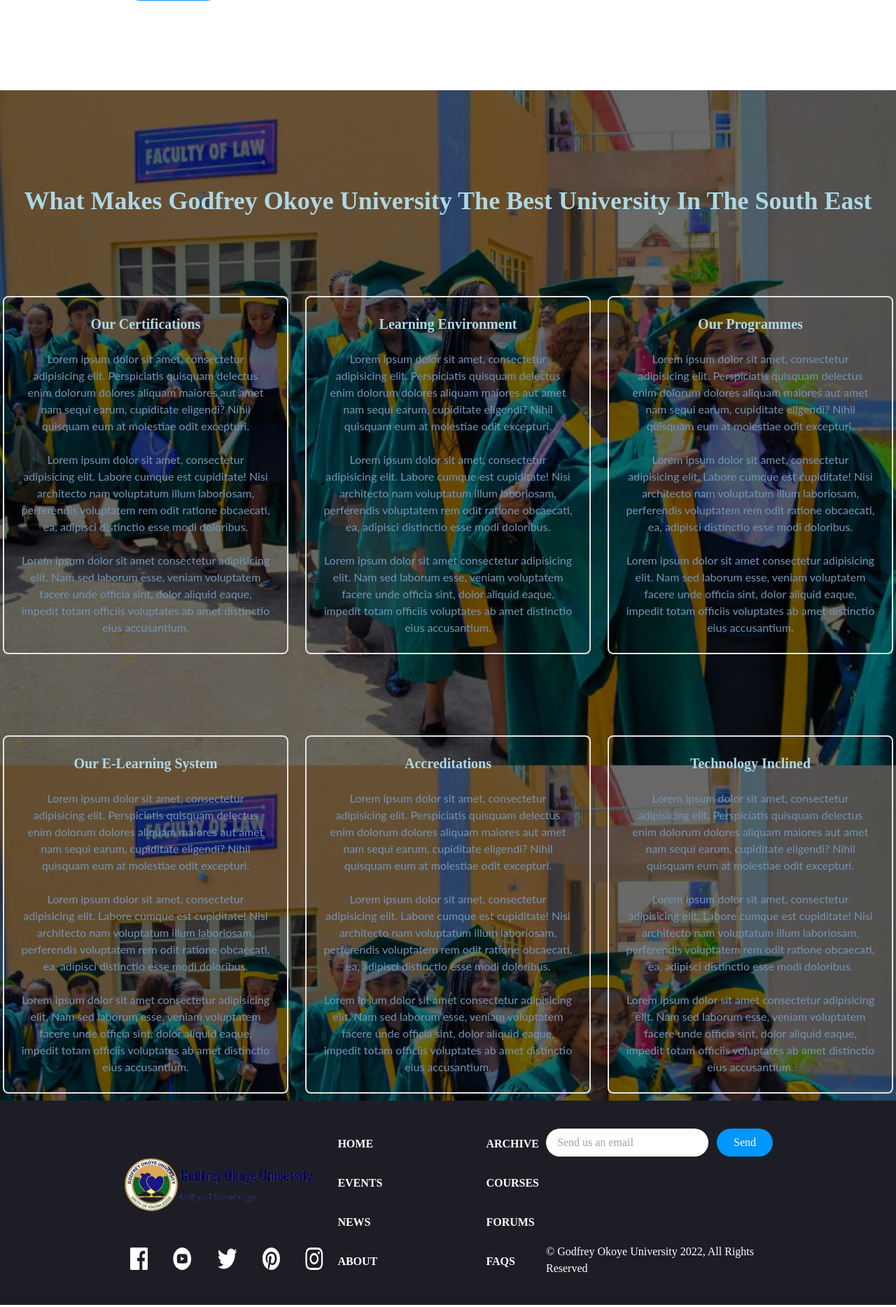
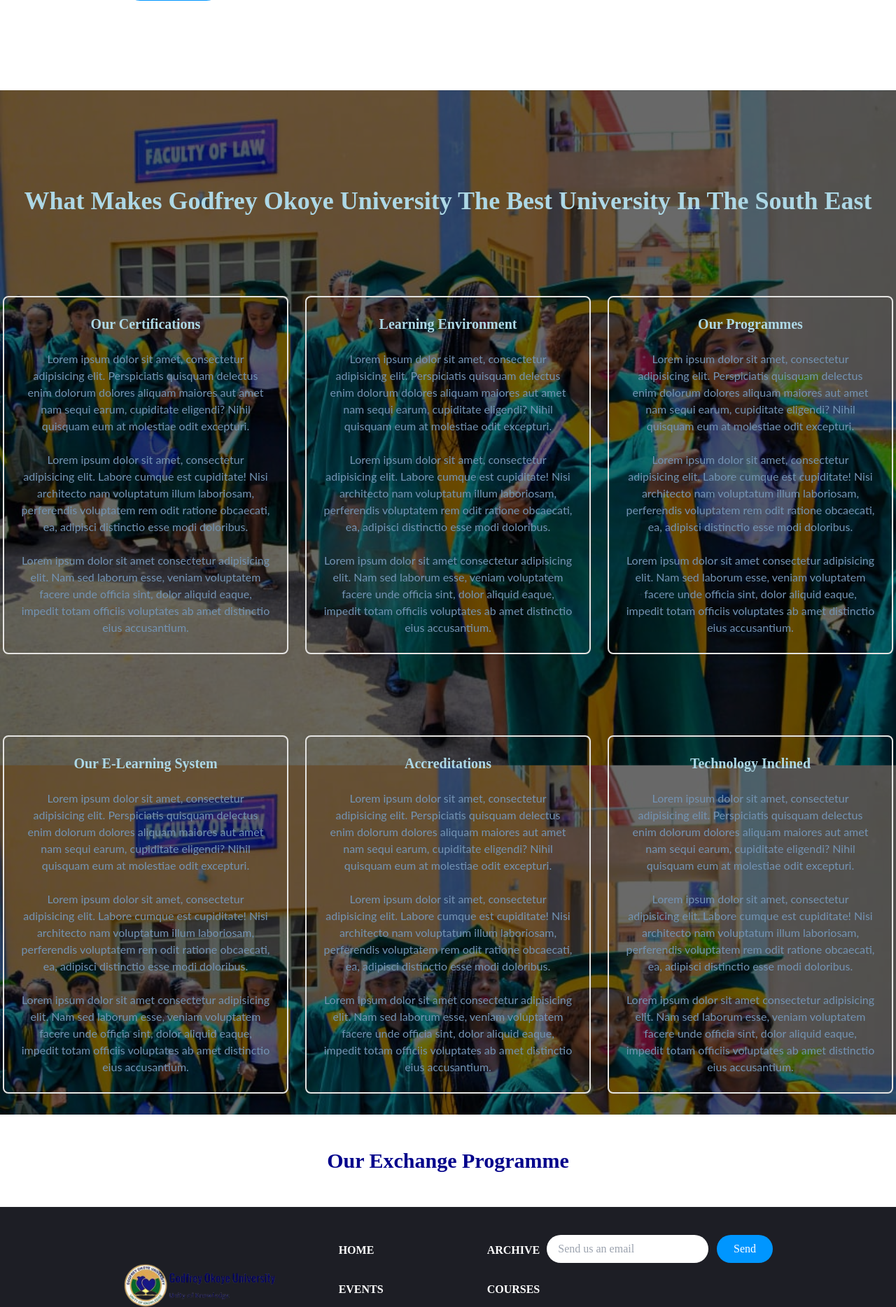
Before and after one commit to PhantomMiles/gouni, a PHP site: page / in a window 1280 px wide. Shown: the part 671-2539 px from the top of the page at 70% size. Run offline with PHP 8.4, Linux system fonts and the light colour scheme.

Commit message:
first commit

```diff
--- a/css/main.css
+++ b/css/main.css
@@ -672,8 +672,16 @@
   height: 2rem;
 }
 
+.h-16 {
+  height: 4rem;
+}
+
 .w-\[300px\] {
   width: 300px;
+}
+
+.w-1 {
+  width: 0.25rem;
 }
 
 .w-full {
@@ -688,7 +696,7 @@
   width: 500px;
 }
 
-.max-w-\[100\%\] {
+.max-w-full {
   max-width: 100%;
 }
 
@@ -895,6 +903,11 @@
   padding-bottom: 0.75rem;
 }
 
+.py-24 {
+  padding-top: 6rem;
+  padding-bottom: 6rem;
+}
+
 .pt-2 {
   padding-top: 0.5rem;
 }
@@ -919,6 +932,10 @@
 
 .font-bold {
   font-weight: 700;
+}
+
+.leading-tight {
+  line-height: 1.25;
 }
 
 .text-brightBlue {
@@ -1073,7 +1090,7 @@
   background-image: url(../img/GOU3.jpg);
   background-repeat: no-repeat;
   background-size: cover;
-  padding: 10px 0;
+  padding: 10px 0 30px;
   background-attachment: fixed;
   background-blend-mode: darken;
   background-color: rgba(0, 0, 0, 0.59);
@@ -1135,6 +1152,11 @@
 }
 
 @media (min-width: 768px) {
+  .md\:mx-auto {
+    margin-left: auto;
+    margin-right: auto;
+  }
+
   .md\:-ml-10 {
     margin-left: -2.5rem;
   }
@@ -1167,16 +1189,16 @@
     width: 50%;
   }
 
-  .md\:w-\[120px\] {
-    width: 120px;
-  }
-
   .md\:max-w-md {
     max-width: 28rem;
   }
 
   .md\:max-w-\[600px\] {
     max-width: 600px;
+  }
+
+  .md\:max-w-xl {
+    max-width: 36rem;
   }
 
   .md\:flex-row {
@@ -1207,6 +1229,11 @@
     margin-left: calc(1.5rem * calc(1 - var(--tw-space-x-reverse)));
   }
 
+  .md\:py-12 {
+    padding-top: 3rem;
+    padding-bottom: 3rem;
+  }
+
   .md\:text-left {
     text-align: left;
   }
@@ -1215,4 +1242,9 @@
     font-size: 3rem;
     line-height: 1;
   }
+
+  .md\:text-3xl {
+    font-size: 1.875rem;
+    line-height: 2.25rem;
+  }
 }
--- a/events.html
+++ b/events.html
@@ -13,7 +13,7 @@
 
 <body>
     <!-- Navbar -->
-    <nav class="max-w-[100%] relative container mx-auto px-3" id="myHeader">
+    <nav class="max-w-full relative container mx-auto px-3" id="myHeader">
         <!-- Flex container -->
         <div class="flex items-center justify-between">
             <!-- Logo -->
@@ -41,7 +41,7 @@
 
             </div>
             <!-- Button -->
-            <a href="reg.php" id="signUp" class="p-3 px-6 pt-3 text-white font-bold bg-brightBlue rounded-full baseline hover:bg-skyBlue sm:block md:block">SIGN UP</a>
+            <a href="reg.php" id="signUp" class="p-3 px-6 pt-3 text-white font-bold bg-brightBlue rounded-full baseline hover:bg-skyBlue sm:block md:block">SIGN IN</a>
             <!-- <a href="account.php" class="hidden p-3 px-1 pt-3 md:block"></a> -->
 
             <!-- Hamburger Icon -->
@@ -131,7 +131,7 @@
             <div class="flex flex-col justify-between">
                 <form action="">
                     <div class="flex space-x-3">
-                        <input type="text" name="" id="" class="flex-1 px-4 rounded-full focus:outline-none" placeholder="Send us an email"> <button class="px-6 py-2 text-white rounded-full bg-brightBlue hover:bg-lightBlue focus:outline:none">Send</button>
+                        <input type="text" name="" id="" class="flex-1 w-1 px-4 rounded-full focus:outline-none" placeholder="Send us an email"> <button class="px-6 py-2 text-white rounded-full bg-brightBlue hover:bg-lightBlue focus:outline:none">Send</button>
                     </div>
                 </form>
                 <div class="hidden text-white md:block"> Contact us on the following lines:</div>
--- a/index.html
+++ b/index.html
@@ -33,7 +33,7 @@
         </div>
     </div>
     <!-- Navbar -->
-    <nav class="max-w-[100%] relative container mx-auto px-3" id="myHeader">
+    <nav class="max-w-full relative container mx-auto px-3" id="myHeader">
         <!-- Flex container -->
         <div class="flex items-center justify-between">
             <!-- Logo -->
@@ -53,7 +53,7 @@
                 <a href="faq.html" class="hover:text-platinum hover:bg-skyBlue font-bold">FAQs</a>
             </div>
             <!-- Button -->
-            <a href="reg.php" id="signUp" class="p-3 px-6 pt-3 text-white font-bold bg-brightBlue rounded-full baseline hover:bg-skyBlue sm:block md:block">SIGN UP</a>
+            <a href="reg.php" id="signUp" class="p-3 px-6 pt-3 text-white font-bold bg-brightBlue rounded-full baseline hover:bg-skyBlue sm:block md:block">SIGN IN</a>
             <!-- <a href="account.php" class="hidden p-3 px-1 pt-3 md:block"></a> -->
 
             <!-- Hamburger Icon -->
@@ -154,6 +154,17 @@
         </div>
     </section>
 
+    <section id="link">
+        <!-- Flex Container -->
+        <div class="container flex flex-col items-center justify-between px-6 py-24 mx-auto space-y-12 md:py-12 md:flex-row md:space-y-0">
+            <!-- Heading -->
+            <h2 class="text-4xl font-bold leading-tight text-darkBlue text-center md:text-3xl md:max-w-xl md:mx-auto">Our Exchange Programme</h2>
+            <!-- Button -->
+            <div class="flex flex-col mt-5 md:flex-row md:space-x-6">
+            </div>
+        </div>
+    </section>
+
     <!-- Footer -->
     <footer class="bg-veryDarkBlue">
         <!-- Flex container -->
@@ -163,7 +174,7 @@
                 <div class="mx-auto my-6 text-center text-white md:hidden">Copyright &copy; Godfrey Okoye University 2022, All Rights Reserved</div>
                 <!-- Logo -->
                 <div>
-                    <img src="img/logo.jpg" alt="" class="h-20 md:mt-10">
+                    <img src="img/logo.jpg" alt="" class="h-16 md:mt-10">
                 </div>
                 <!-- Social lInks container -->
                 <div class="flex justify-center space-x-4">
@@ -198,7 +209,7 @@
             <div class="flex flex-col justify-between">
                 <form action="">
                     <div class="flex space-x-3">
-                        <input type="text" name="" id="" class="flex-1 px-4 rounded-full focus:outline-none" placeholder="Send us an email"> <button class="px-6 py-2 text-white rounded-full bg-brightBlue hover:bg-lightBlue focus:outline:none">Send</button>
+                        <input type="text" name="" id="" class="flex-1 w-1 px-4 rounded-full focus:outline-none" placeholder="Send us an email"> <button class="px-6 py-2 text-white rounded-full bg-brightBlue hover:bg-lightBlue focus:outline:none">Send</button>
                     </div>
                 </form>
                 <div class="hidden text-white md:block">&copy; Godfrey Okoye University 2022, All Rights Reserved</div>
--- a/input.css
+++ b/input.css
@@ -119,7 +119,7 @@
         background-image: url(../img/GOU3.jpg);
         background-repeat: no-repeat;
         background-size: cover;
-        padding: 10px 0;
+        padding: 10px 0 30px;
         background-attachment: fixed;
         background-blend-mode: darken;
         background-color: rgba(0, 0, 0, 0.59);
```
